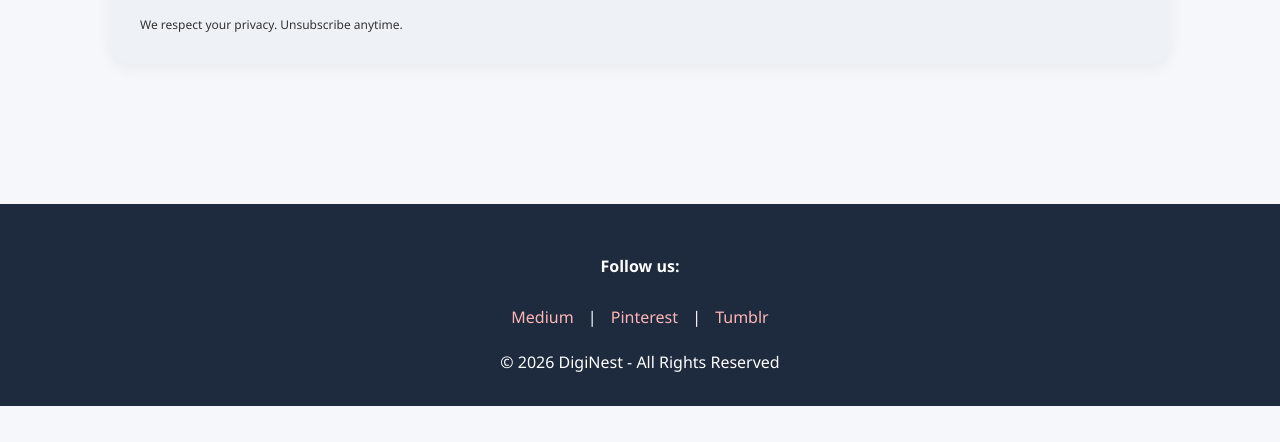
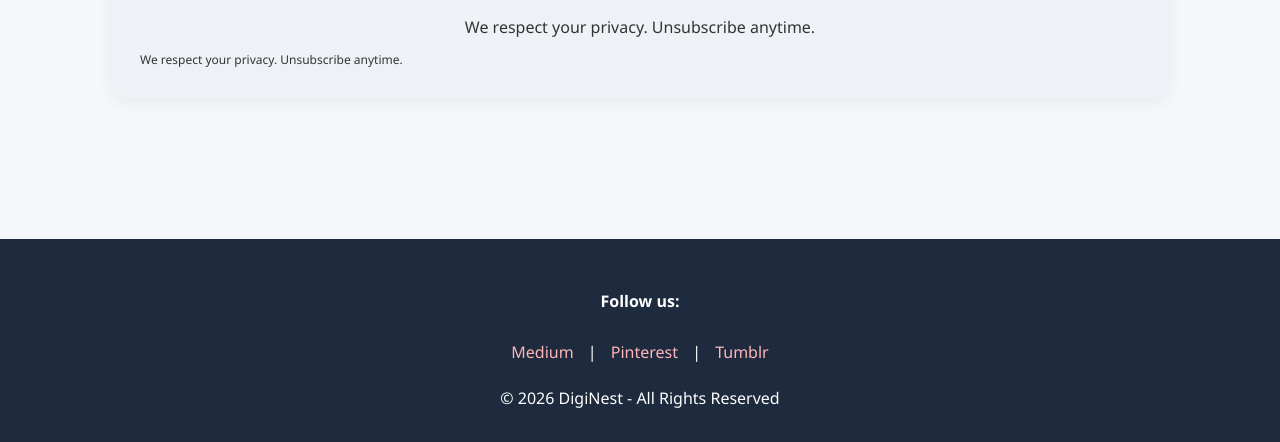
Before and after one commit to DigiNest-biz/DigiNest, a plain HTML site: page index.html in a window 1280 px wide. Shown: the part 2962-3404 px from the top of the page. Before the commit the page ends 3368 px from the top, so only its background shows below. Drawn offline with Linux system fonts and the light colour scheme.

Commit message:
Update index.html

```diff
--- a/index.html
+++ b/index.html
@@ -325,6 +325,7 @@
                 allow="accelerometer; autoplay; clipboard-write; encrypted-media; gyroscope; picture-in-picture"
                 allowfullscreen>
         </iframe>
+        <p style="text-align:center; margin-top:10px;">We respect your privacy. Unsubscribe anytime.</p>
         <p style="font-size:12px; margin-top:10px;">We respect your privacy. Unsubscribe anytime.</p>
     </section>
 </div>
```
